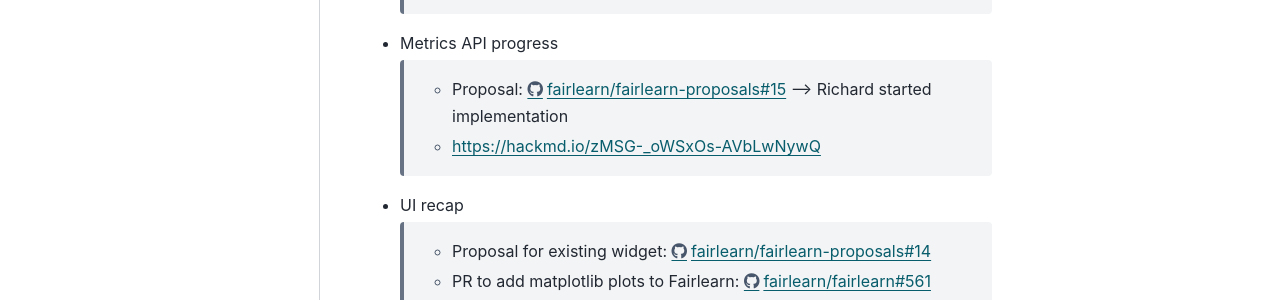
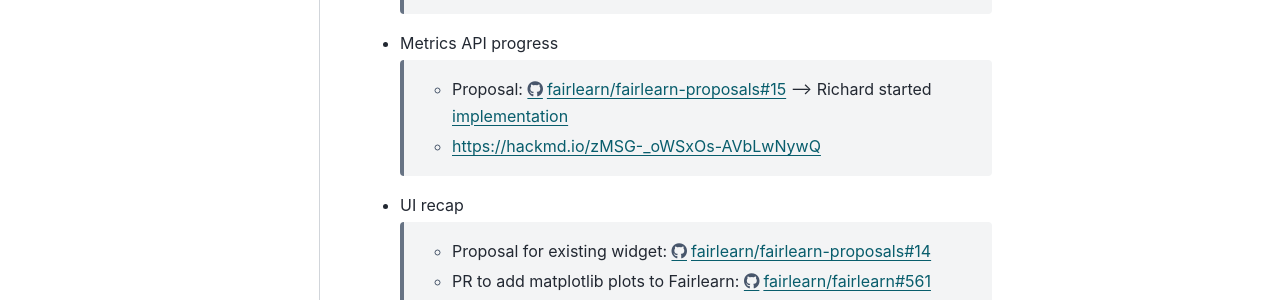
Before and after one commit to fairlearn/fairlearn, a Sphinx documentation site: the page built from docs/contributor_guide/developer_call_notes/2020_09_17.rst, in a window 1280 px wide and 900 px high, scrolled down 979 px. Shown: the part 407-707 px from the top of the window. Built offline with Sphinx 7.4.7 and the PyData theme 0.15.4, drawn with Linux system fonts in a browser that asks for light colours; pages that are not in the unit, such as notebooks, are missing from menus; part of the change alters nothing that is shown.

```diff
--- a/docs/contributor_guide/developer_call_notes/2020_09_17.rst
+++ b/docs/contributor_guide/developer_call_notes/2020_09_17.rst
@@ -56,7 +56,8 @@ Agenda:
 - Metrics API progress
 
     - Proposal: https://github.com/fairlearn/fairlearn-proposals/pull/15
-      --> Richard started implementation
+      --> Richard started
+      `implementation <https://github.com/riedgar-ms/fairlearn/blob/riedgar-ms/return-of-the-GMR/test/unit/metrics/experimental/sample_code.py>`_
     - https://hackmd.io/zMSG-_oWSxOs-AVbLwNywQ
 
 - UI recap
```
